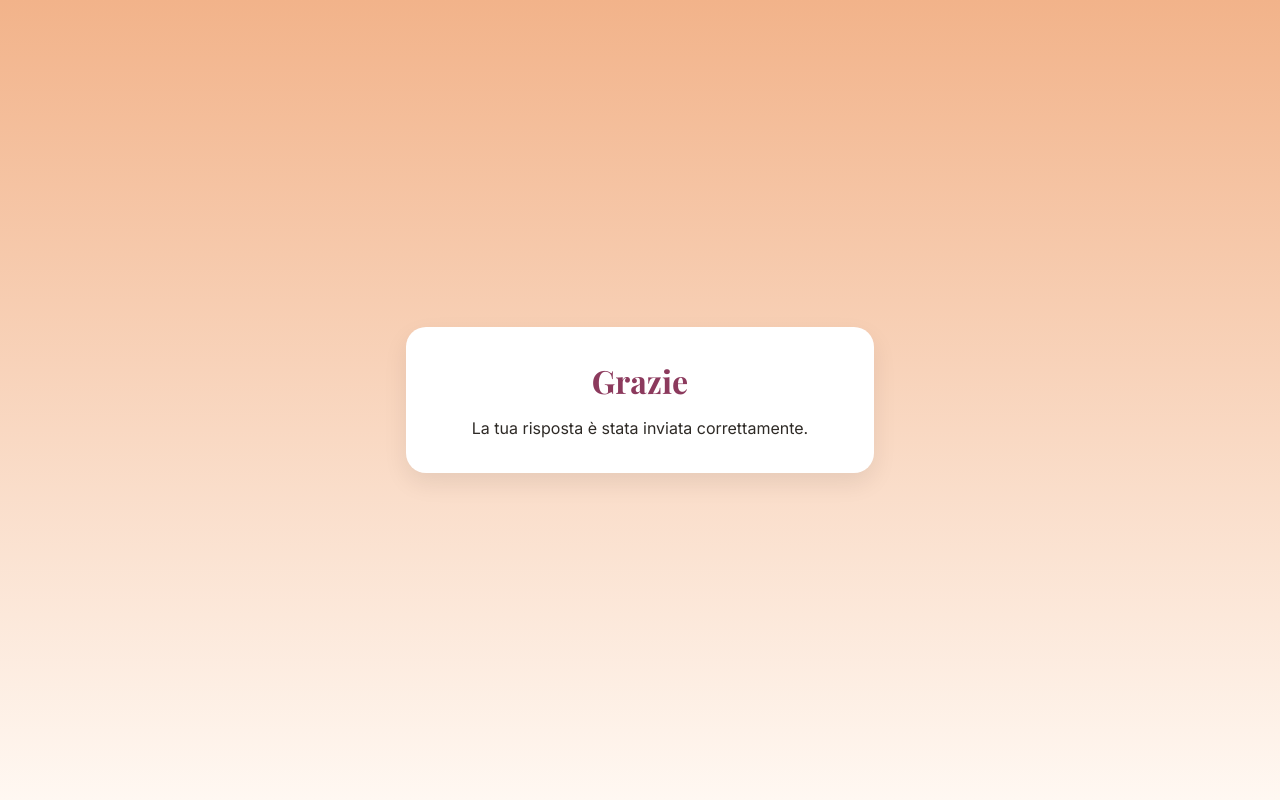
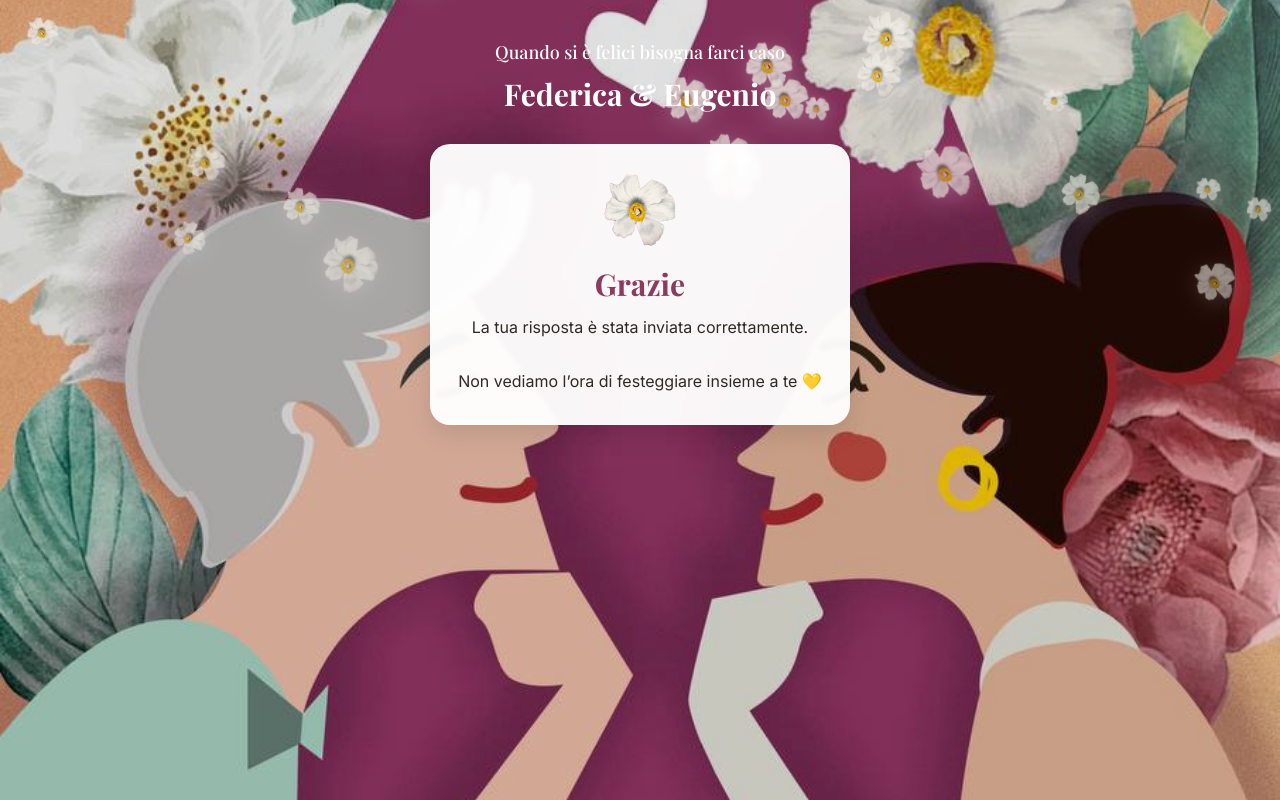
Before and after one commit to moscae/matrimonio, a plain HTML site: page grazie.html in a window 1280 px wide. Drawn offline with nearby package versions, Linux system fonts and the light colour scheme.

Commit message:
Refactor styles and update HTML structure

```diff
--- a/grazie.html
+++ b/grazie.html
@@ -10,49 +10,185 @@
   <style>
     :root{
       --viola:#8C3A5D;
-      --pesca:#F2B38A;
-      --crema:#FFF8F2;
+      --testo:#2E2A26;
+    }
+
+    *{
+      box-sizing:border-box;
     }
 
     body{
       margin:0;
+      font-family:'Inter',sans-serif;
+      background:url("sfondo.jpg") center/cover no-repeat;
+      color:var(--testo);
+      overflow:hidden;
       min-height:100vh;
+      position:relative;
+    }
+
+    body::before{
+      content:"";
+      position:fixed;
+      inset:0;
+      background:rgba(0,0,0,0.12);
+      z-index:0;
+    }
+
+    /* FIORI CADENTI */
+    #fiori-container{
+      position:fixed;
+      inset:0;
+      pointer-events:none;
+      overflow:hidden;
+      z-index:1;
+    }
+
+    .fiore-cadente{
+      position:absolute;
+      top:-80px;
+      animation-name:cadutaFiore;
+      animation-timing-function:linear;
+      animation-iteration-count:1;
+      filter:drop-shadow(0 4px 10px rgba(255,255,255,0.25));
+    }
+
+    @keyframes cadutaFiore{
+      0%{
+        transform:translateY(-10vh) translateX(0) rotate(0deg);
+        opacity:0;
+      }
+      10%{
+        opacity:0.9;
+      }
+      100%{
+        transform:translateY(115vh) translateX(var(--drift-x, 40px)) rotate(var(--rot-end, 45deg));
+        opacity:0;
+      }
+    }
+
+    /* HERO */
+    .hero{
+      text-align:center;
+      padding:40px 20px 10px;
+      position:relative;
+      z-index:2;
+    }
+
+    .hero h1{
+      font-family:'Playfair Display',serif;
+      font-size:30px;
+      color:white;
+      margin:10px 0 0;
+    }
+
+    .quote{
+      font-family:'Playfair Display',serif;
+      color:white;
+      font-size:18px;
+    }
+
+    /* CARD */
+    .container{
       display:flex;
-      align-items:center;
       justify-content:center;
-      text-align:center;
-      font-family:'Inter',sans-serif;
-      background:linear-gradient(180deg,var(--pesca),var(--crema));
-      color:#2E2A26;
-      padding:24px;
-      box-sizing:border-box;
+      align-items:flex-start;
+      padding:20px;
+      position:relative;
+      z-index:2;
     }
 
     .card{
-      background:white;
+      background:rgba(255,255,255,0.96);
+      width:100%;
       max-width:420px;
-      width:100%;
-      padding:32px 24px;
+      padding:30px 24px;
       border-radius:20px;
-      box-shadow:0 10px 25px rgba(0,0,0,0.08);
+      box-shadow:0 10px 25px rgba(0,0,0,0.10);
+      text-align:center;
+      backdrop-filter:blur(2px);
     }
 
-    h1{
-      margin:0 0 14px;
+    .icon{
+      width:70px;
+      height:auto;
+      margin-bottom:16px;
+      animation:pulse 2s infinite;
+    }
+
+    @keyframes pulse{
+      0%,100%{transform:scale(1);}
+      50%{transform:scale(1.08);}
+    }
+
+    h2{
       font-family:'Playfair Display',serif;
       color:var(--viola);
+      margin:0 0 10px;
+      font-size:30px;
     }
 
     p{
       margin:0;
-      line-height:1.6;
+      line-height:1.7;
+      font-size:16px;
     }
   </style>
 </head>
+
 <body>
-  <div class="card">
-    <h1>Grazie</h1>
-    <p>La tua risposta è stata inviata correttamente.</p>
+
+  <div id="fiori-container"></div>
+
+  <div class="hero">
+    <div class="quote">Quando si è felici bisogna farci caso</div>
+    <h1>Federica & Eugenio</h1>
   </div>
+
+  <div class="container">
+    <div class="card">
+      <img src="FIORI_BIANCHI.png" class="icon" alt="">
+      <h2>Grazie</h2>
+      <p>
+        La tua risposta è stata inviata correttamente.<br><br>
+        Non vediamo l’ora di festeggiare insieme a te 💛
+      </p>
+    </div>
+  </div>
+
+  <script>
+    function creaFioreCadente() {
+      const fiore = document.createElement("img");
+      fiore.src = "FIORI_BIANCHI.png";
+      fiore.className = "fiore-cadente";
+      fiore.alt = "";
+
+      fiore.style.left = Math.random() * 100 + "vw";
+
+      const size = 24 + Math.random() * 36;
+      fiore.style.width = size + "px";
+      fiore.style.height = "auto";
+
+      const durata = 9 + Math.random() * 8;
+      fiore.style.animationDuration = durata + "s";
+
+      fiore.style.setProperty("--drift-x", (Math.random() * 160 - 80) + "px");
+      fiore.style.setProperty("--rot-end", (Math.random() * 180 - 90) + "deg");
+
+      const opacity = 0.65 + Math.random() * 0.3;
+      fiore.style.opacity = opacity;
+
+      document.getElementById("fiori-container").appendChild(fiore);
+
+      setTimeout(() => fiore.remove(), (durata + 2) * 1000);
+    }
+
+    setInterval(creaFioreCadente, 450);
+
+    for(let i = 0; i < 12; i++){
+      setTimeout(creaFioreCadente, i * 180);
+    }
+  </script>
+
 </body>
 </html>
```
